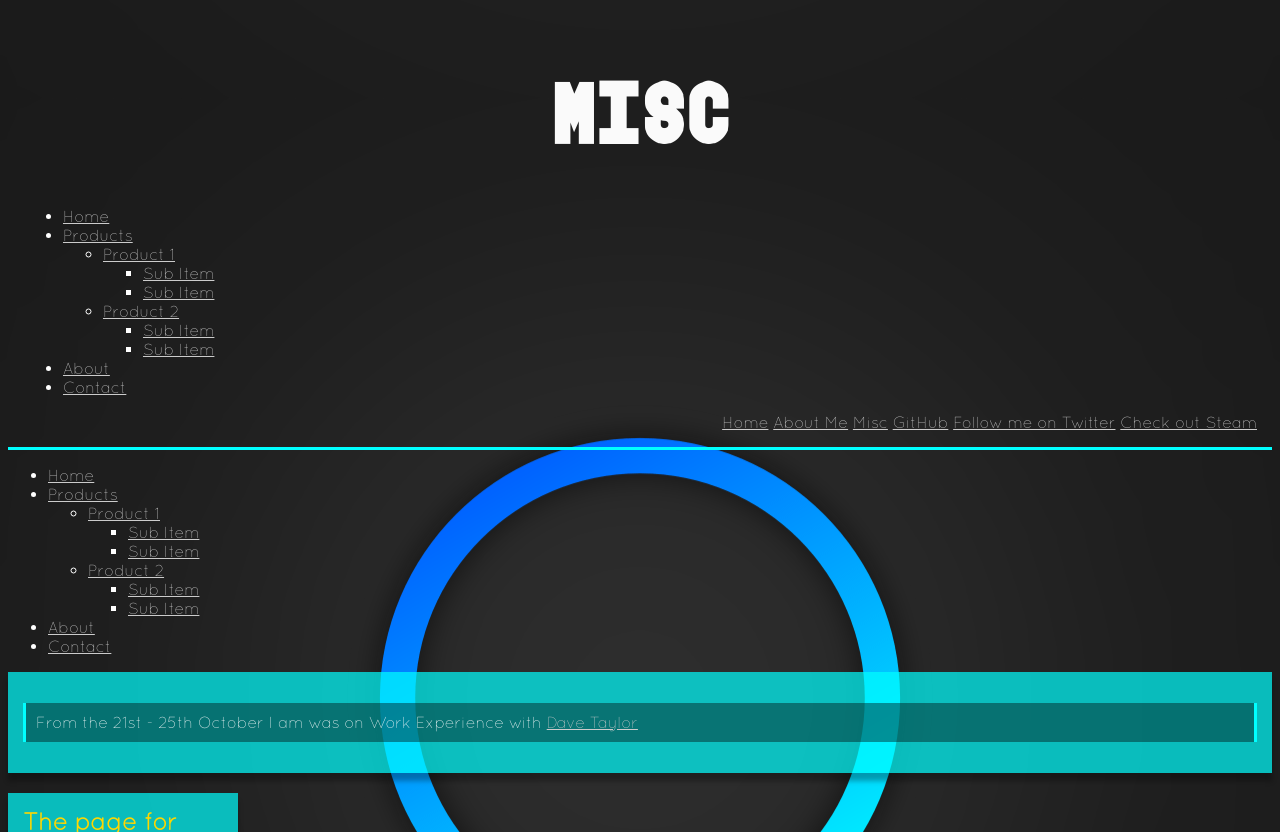
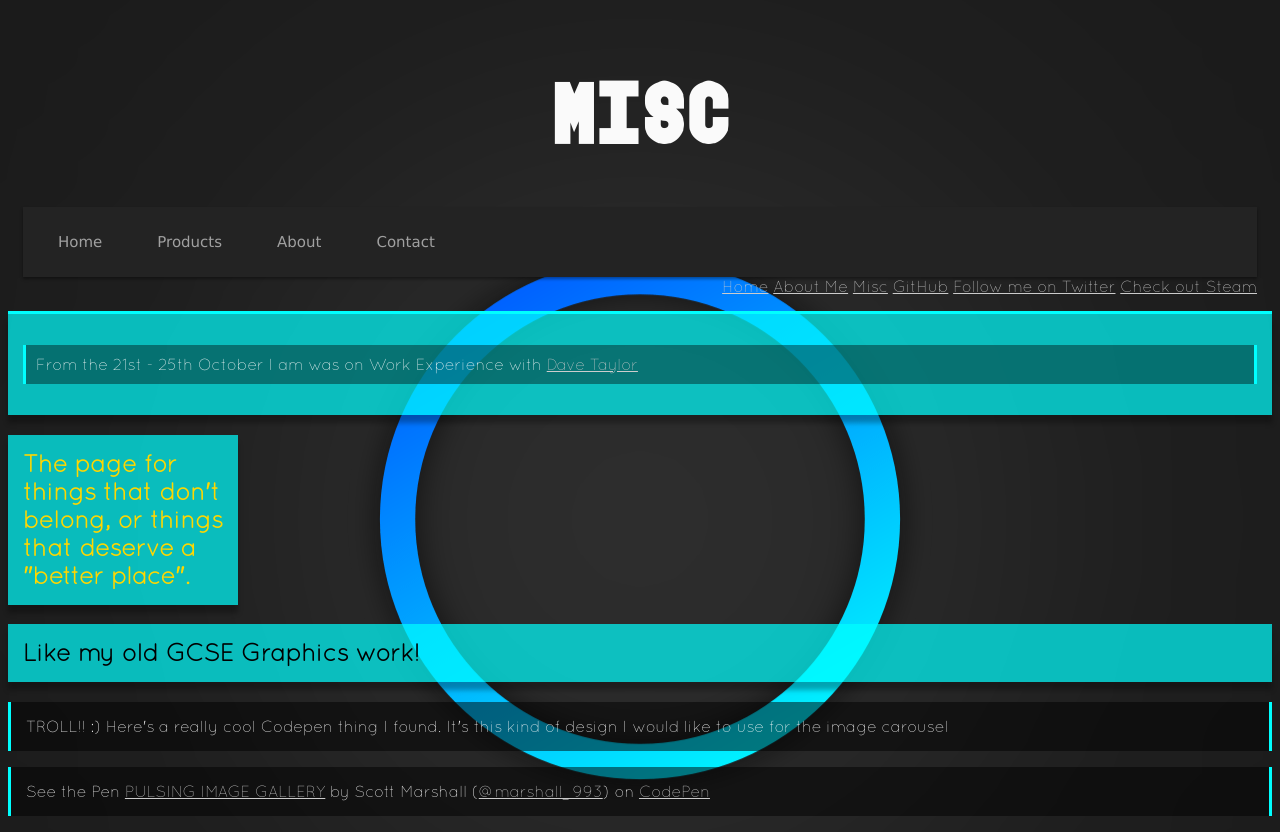
Before and after one commit to boffnoff/boffnoff.github.com, a Jekyll site: the page built from misc.html, in a window 1280 px wide. Shown: the top 832 px of the page. Built offline with Jekyll 4.4.1, drawn with Linux system fonts in a browser that asks for light colours; nearby versions of some CDN libraries; grey boxes are pictures that could not be loaded.

Commit message:
fingers crossed the code for the CSS menu works out

```diff
--- a/_layouts/master.html
+++ b/_layouts/master.html
@@ -9,7 +9,7 @@
   <meta name="viewport" content="width=device-width">
   <link rel='stylesheet' type='text/css' href='styles.css' />
   <script src='http://ajax.googleapis.com/ajax/libs/jquery/1.10.2/jquery.min.js'></script>
-  <link href="/menu_assets/styles.css" rel="stylesheet" type="text/css">
+  <link href="/styles.css" rel="stylesheet" type="text/css">
 </head>
 
 <body>
--- a/index.html
+++ b/index.html
@@ -4,7 +4,7 @@
 ---
 <head>
     <title>Boffnoff.me Home</title>
-    <link href="/menu_assets/styles.css" rel="stylesheet" type="text/css">
+    <link href="/styles.css" rel="stylesheet" type="text/css">
 </head>
 
 
--- a/misc.html
+++ b/misc.html
@@ -5,30 +5,6 @@
 <head>
     <title>Misc</title>
 </head>
-
-<div id='cssmenu'>
-<ul>
-   <li class='active'><a href='index.html'><span>Home</span></a></li>
-   <li class='has-sub'><a href='#'><span>Products</span></a>
-      <ul>
-         <li class='has-sub'><a href='#'><span>Product 1</span></a>
-            <ul>
-               <li><a href='#'><span>Sub Item</span></a></li>
-               <li class='last'><a href='#'><span>Sub Item</span></a></li>
-            </ul>
-         </li>
-         <li class='has-sub'><a href='#'><span>Product 2</span></a>
-            <ul>
-               <li><a href='#'><span>Sub Item</span></a></li>
-               <li class='last'><a href='#'><span>Sub Item</span></a></li>
-            </ul>
-         </li>
-      </ul>
-   </li>
-   <li><a href='#'><span>About</span></a></li>
-   <li class='last'><a href='#'><span>Contact</span></a></li>
-</ul>
-</div>
 
 
 <div class="intro">
--- /dev/null
+++ b/styles.css
@@ -0,0 +1,129 @@
+#cssmenu ul {
+  margin: 0;
+  padding: 0;
+}
+#cssmenu li {
+  margin: 0;
+  padding: 0;
+}
+#cssmenu a {
+  margin: 0;
+  padding: 0;
+}
+#cssmenu ul {
+  list-style: none;
+}
+#cssmenu a {
+  text-decoration: none;
+}
+#cssmenu {
+  height: 70px;
+  background-color: #232323;
+  box-shadow: 0px 2px 3px rgba(0, 0, 0, 0.4);
+  width: auto;
+}
+#cssmenu > ul > li {
+  float: left;
+  margin-left: 15px;
+  position: relative;
+}
+#cssmenu > ul > li > a {
+  color: #a0a0a0;
+  font-family: Verdana, 'Lucida Grande';
+  font-size: 15px;
+  line-height: 70px;
+  padding: 15px 20px;
+  -webkit-transition: color .15s;
+  -moz-transition: color .15s;
+  -o-transition: color .15s;
+  transition: color .15s;
+}
+#cssmenu > ul > li > a:hover {
+  color: #ffffff;
+}
+#cssmenu > ul > li > ul {
+  opacity: 0;
+  visibility: hidden;
+  padding: 16px 0 20px 0;
+  background-color: #fafafa;
+  text-align: left;
+  position: absolute;
+  top: 55px;
+  left: 50%;
+  margin-left: -90px;
+  width: 180px;
+  -webkit-transition: all .3s .1s;
+  -moz-transition: all .3s .1s;
+  -o-transition: all .3s .1s;
+  transition: all .3s .1s;
+  -webkit-border-radius: 5px;
+  -moz-border-radius: 5px;
+  border-radius: 5px;
+  -webkit-box-shadow: 0px 1px 3px rgba(0, 0, 0, 0.4);
+  -moz-box-shadow: 0px 1px 3px rgba(0, 0, 0, 0.4);
+  box-shadow: 0px 1px 3px rgba(0, 0, 0, 0.4);
+}
+#cssmenu > ul > li:hover > ul {
+  opacity: 1;
+  top: 65px;
+  visibility: visible;
+}
+#cssmenu > ul > li > ul:before {
+  content: '';
+  display: block;
+  border-color: transparent transparent #fafafa transparent;
+  border-style: solid;
+  border-width: 10px;
+  position: absolute;
+  top: -20px;
+  left: 50%;
+  margin-left: -10px;
+}
+#cssmenu > ul ul > li {
+  position: relative;
+}
+#cssmenu ul ul a {
+  color: #323232;
+  font-family: Verdana, 'Lucida Grande';
+  font-size: 13px;
+  background-color: #fafafa;
+  padding: 5px 8px 7px 16px;
+  display: block;
+  -webkit-transition: background-color 0.1s;
+  -moz-transition: background-color 0.1s;
+  -o-transition: background-color 0.1s;
+  transition: background-color 0.1s;
+}
+#cssmenu ul ul a:hover {
+  background-color: #f0f0f0;
+}
+#cssmenu ul ul ul {
+  visibility: hidden;
+  opacity: 0;
+  position: absolute;
+  top: -16px;
+  left: 206px;
+  padding: 16px 0 20px 0;
+  background-color: #fafafa;
+  text-align: left;
+  width: 180px;
+  -webkit-transition: all .3s;
+  -moz-transition: all .3s;
+  -o-transition: all .3s;
+  transition: all .3s;
+  -webkit-border-radius: 5px;
+  -moz-border-radius: 5px;
+  border-radius: 5px;
+  -webkit-box-shadow: 0px 1px 3px rgba(0, 0, 0, 0.4);
+  -moz-box-shadow: 0px 1px 3px rgba(0, 0, 0, 0.4);
+  box-shadow: 0px 1px 3px rgba(0, 0, 0, 0.4);
+}
+#cssmenu ul ul > li:hover > ul {
+  opacity: 1;
+  left: 190px;
+  visibility: visible;
+}
+#cssmenu ul ul a:hover {
+  background-color: #00b2b8;
+  color: #f0f0f0;
+}
```
